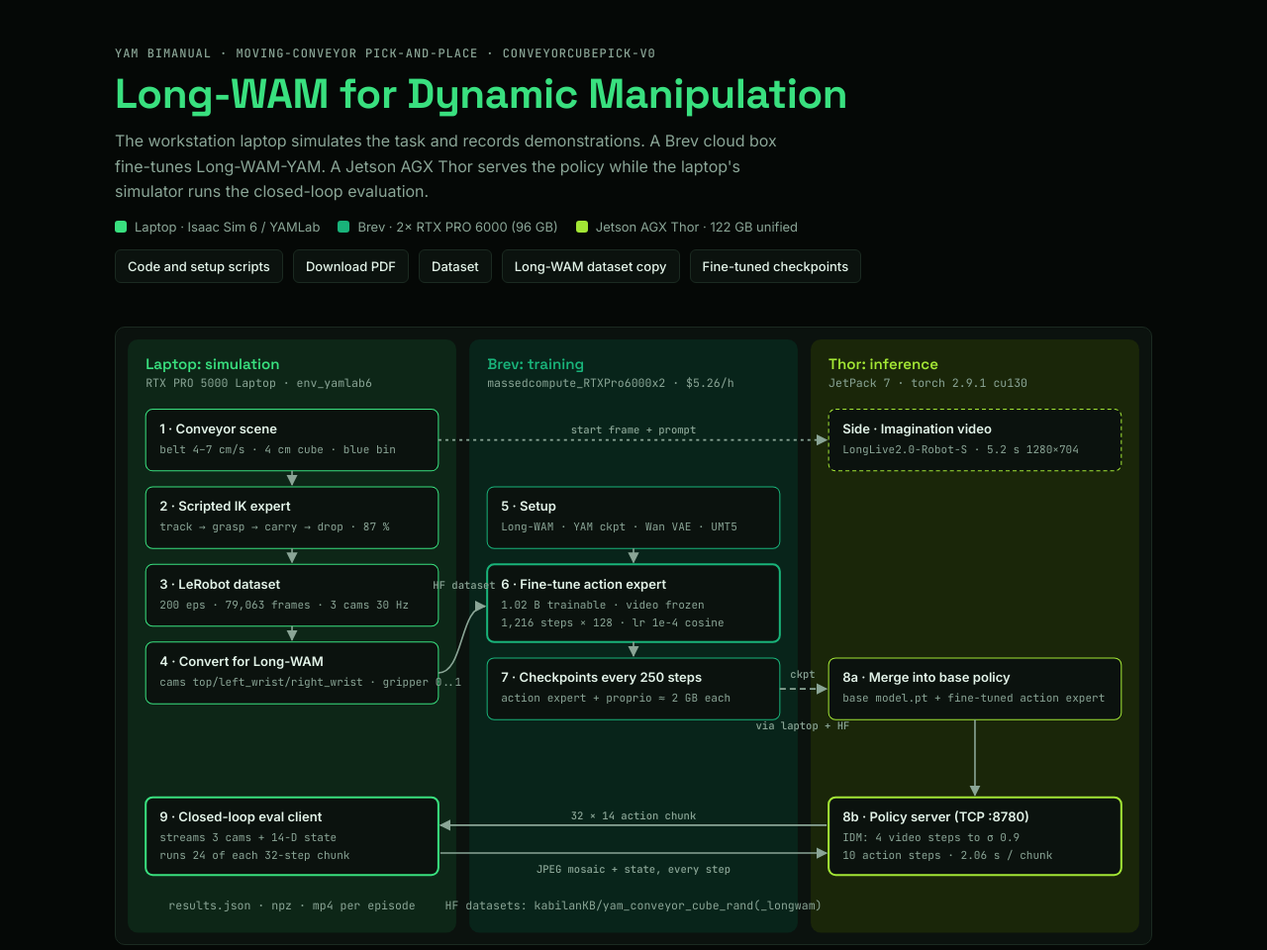
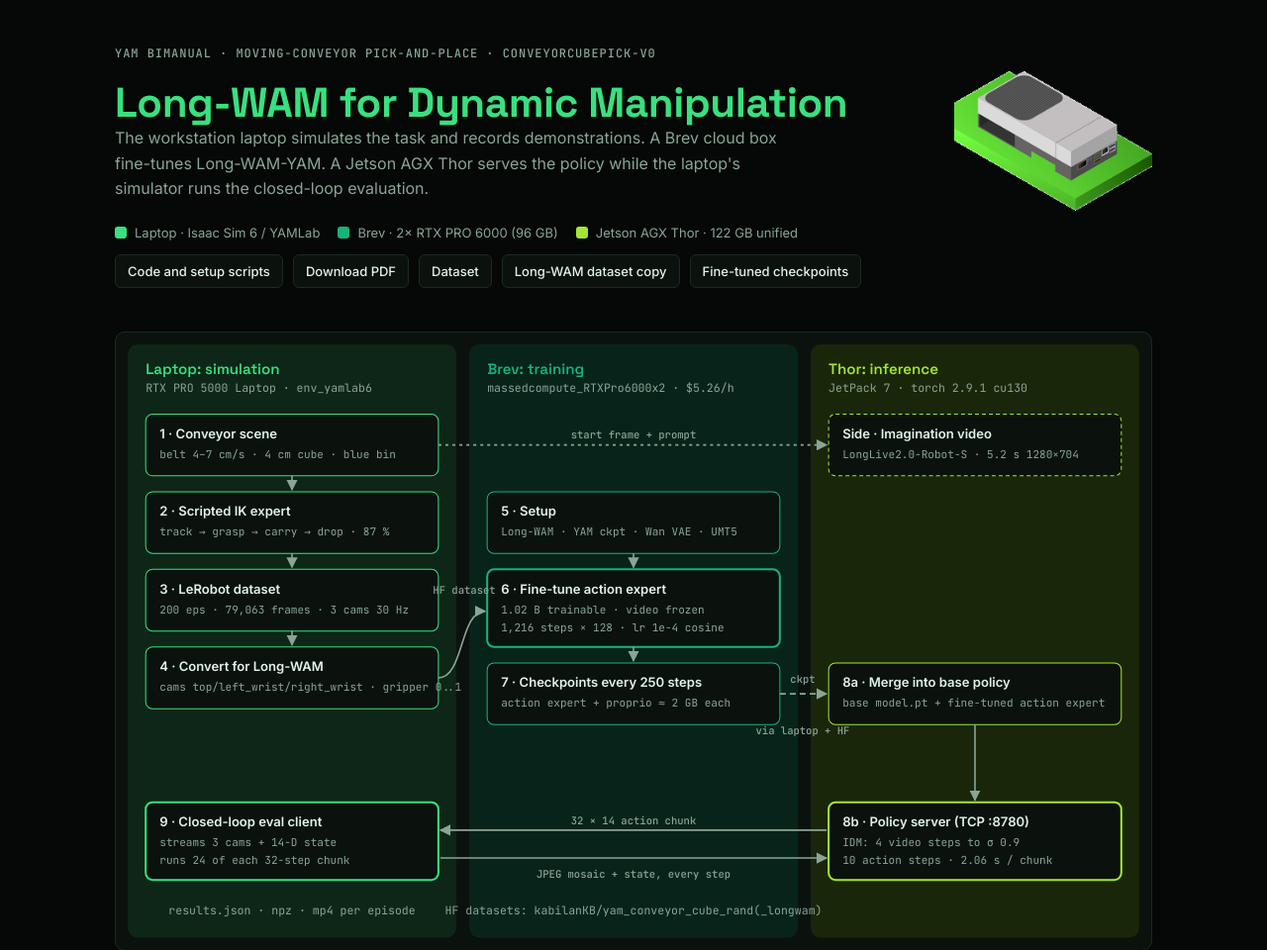
Before and after one commit to kabilankb/longwam-dynamic-manipulation, a plain HTML site: page docs/index.html in a window 1280 px wide. Shown: the top 960 px of the page at 99% size. Drawn offline with Linux system fonts and the light colour scheme.

Commit message:
Page: add Jetson Thor illustration to the header

```diff
--- a/docs/index.html
+++ b/docs/index.html
@@ -56,6 +56,9 @@ section { display: grid; gap: 18px; }
 .tag.sim { color: var(--sim); background: var(--sim-soft); }
 .tag.cloud { color: var(--cloud); background: var(--cloud-soft); }
 .tag.edge { color: var(--edge); background: var(--edge-soft); }
+.hero { display: grid; grid-template-columns: minmax(0,1fr) auto; gap: 24px; align-items: center; }
+.hero-img { width: 200px; height: auto; }
+@media (max-width: 640px) { .hero { grid-template-columns: 1fr; gap: 12px; } .hero-img { width: 150px; order: -1; } }
 figure { margin: 0; display: grid; gap: 6px; min-width: 0; }
 figure img { width: 100%; border-radius: 6px; border: 1px solid var(--rule); background: var(--bg); }
 figcaption { font-size: 12.5px; color: var(--muted); }
@@ -109,9 +112,14 @@ footer { font-size: 12.5px; color: var(--muted); border-top: 1px solid var(--rul
 <div class="wrap">
   <header>
     <div class="eyebrow">YAM bimanual · moving-conveyor pick-and-place · ConveyorCubePick-v0</div>
-    <h1>Long-WAM for Dynamic Manipulation</h1>
-    <p class="lede">The workstation laptop simulates the task and records demonstrations. A Brev cloud box fine-tunes Long-WAM-YAM.
-      A Jetson AGX Thor serves the policy while the laptop's simulator runs the closed-loop evaluation.</p>
+    <div class="hero">
+      <div>
+        <h1>Long-WAM for Dynamic Manipulation</h1>
+        <p class="lede">The workstation laptop simulates the task and records demonstrations. A Brev cloud box fine-tunes Long-WAM-YAM.
+          A Jetson AGX Thor serves the policy while the laptop's simulator runs the closed-loop evaluation.</p>
+      </div>
+      <img class="hero-img" src="img/thor.png" width="236" height="166" alt="Isometric illustration of a Jetson AGX Thor on a green base">
+    </div>
     <div class="legend">
       <span><i class="sw" style="background:var(--sim)"></i>Laptop · Isaac Sim 6 / YAMLab</span>
       <span><i class="sw" style="background:var(--cloud)"></i>Brev · 2× RTX PRO 6000 (96 GB)</span>
```
Also changed, not shown: docs/img/thor.png (added), 1 other file.
